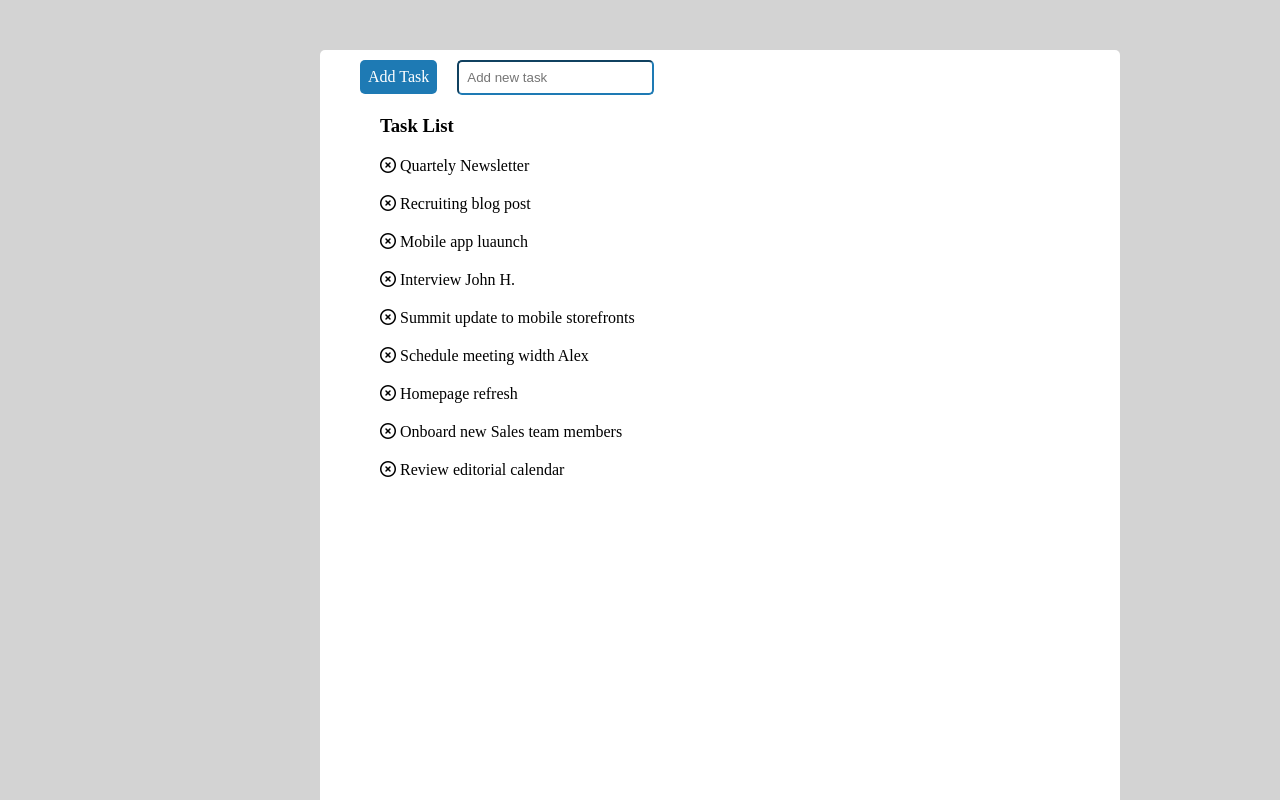
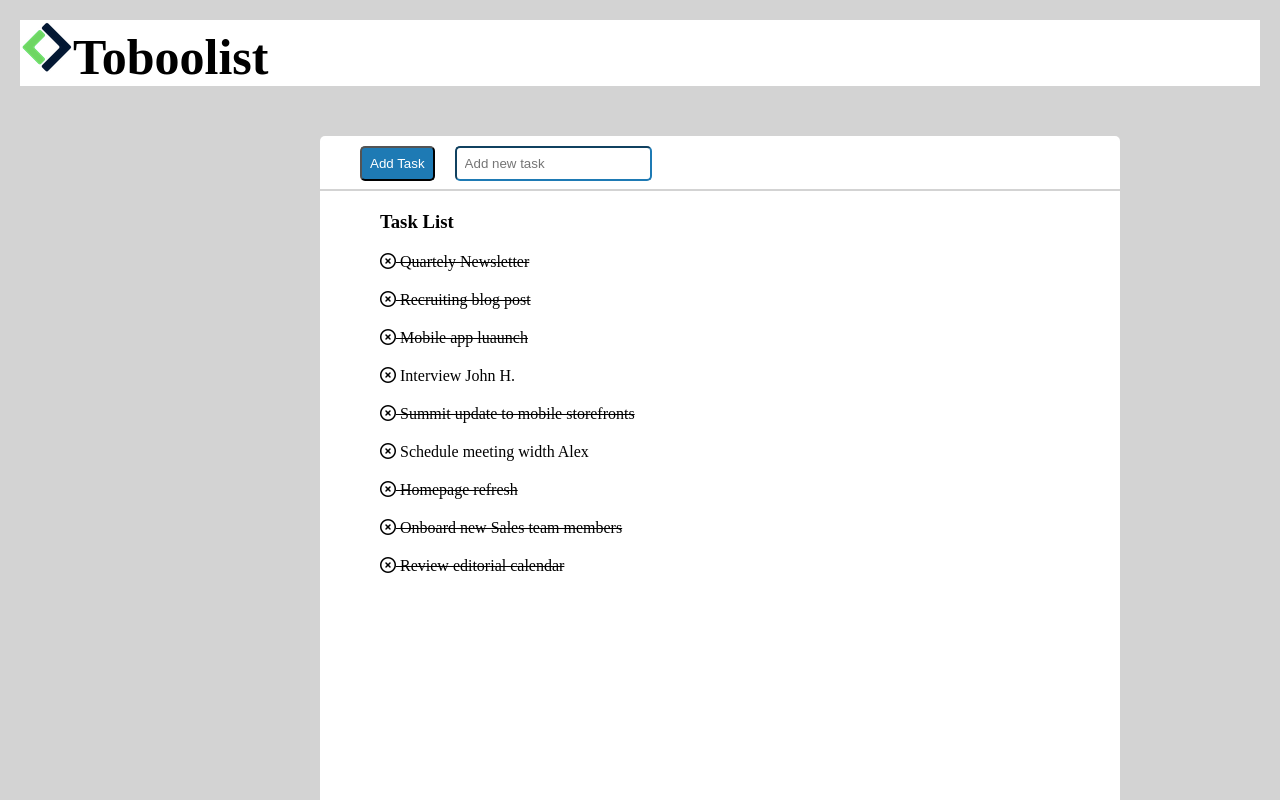
Before and after one commit to Cinzia00/vue-todolist, a plain HTML site: page index.html in a window 1280 px wide. Shown: the top 800 px of the page. Drawn offline with nearby package versions, Linux system fonts and the light colour scheme.

Commit message:
Feat create funzioni js

```diff
--- a/css/style.css
+++ b/css/style.css
@@ -52,10 +52,10 @@ body {
     text-decoration: line-through;
 }
 
-/* .border {
+.border {
     border: 1px solid lightgray;
     margin: 8px 0;
-} */
+}
 
 .content {
     margin-left: 40px;
--- a/index.html
+++ b/index.html
@@ -11,23 +11,25 @@
 <body>
     <script src="https://unpkg.com/vue@3/dist/vue.global.js"></script>
     <div id="app">
-
+        <header class="intestazione">
+            <img src="img/logo copia.png" alt="logo Boolean">
+            <h1 class="title">Toboolist</h1>
+        </header>
         <main>
             <section class="container">
-                <span class="button add">Add Task</span>
-                <input class="input-task" type="text" placeholder="Add new task">
+                <button @click="addTask" class="button add">Add Task</button>
+                <input v-model="addNewTask" class="input-task" type="text" placeholder="Add new task">
                 <div class="border"></div>
                 <div class="content">
                     <h3>Task List</h3>
 
-                    <div v-for="element in tasks" :class="'normalText', (isOrNotDone === true ? 'text-barrato' : '')">
+                    <div v-for="(element, index) in tasks" :class="element.done === true ? 'text-barrato' : '' ">
                         <i @click="removeTask(index)" class="fa-sharp fa-regular fa-circle-xmark"></i>
                         {{element.text}}
                     </div>
 
-
                 </div>
-             </section>
+            </section>
         </main>
     </div>
     <script src="./js/app.js"></script>
--- a/js/app.js
+++ b/js/app.js
@@ -1,5 +1,3 @@
-console.log('CIAO')
-
 const { createApp } = Vue
 
 createApp({
@@ -41,23 +39,23 @@ createApp({
                 {
                     text: 'Review editorial calendar',
                     done: true,
-                },
+                }
             ],
-            doneTrue: "fa-regular fa-circle-check",
-            doneFalse: "fa-sharp fa-regular fa-circle-xmark"
+            addNewTask: '',
         }
     },
     methods: {
-        isOrNotDone() {
-            if (this.done === true) {
-                tasks.push(doneTrue)
-            } else {
-                tasks.push(doneFalse)
-            }
-        },
         removeTask(startIndex) {
             this.tasks.splice(startIndex, 1)
+        },
+        addTask(){
+            // const newTask = this.addNewTask
+            //this.tasks.push(newTask)
+            this.tasks.push({
+                text: '',
+                done: false,
+            })
+			// this.addNewTask = ''
         }
     }
-
 }).mount('#app')
```
